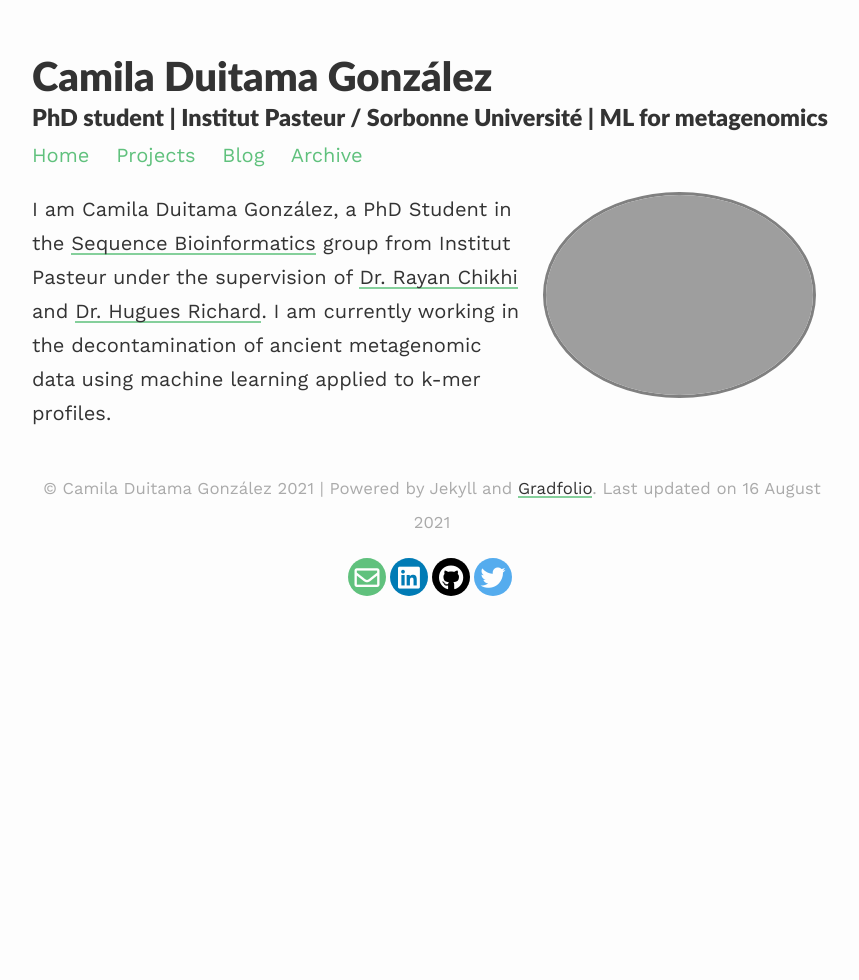
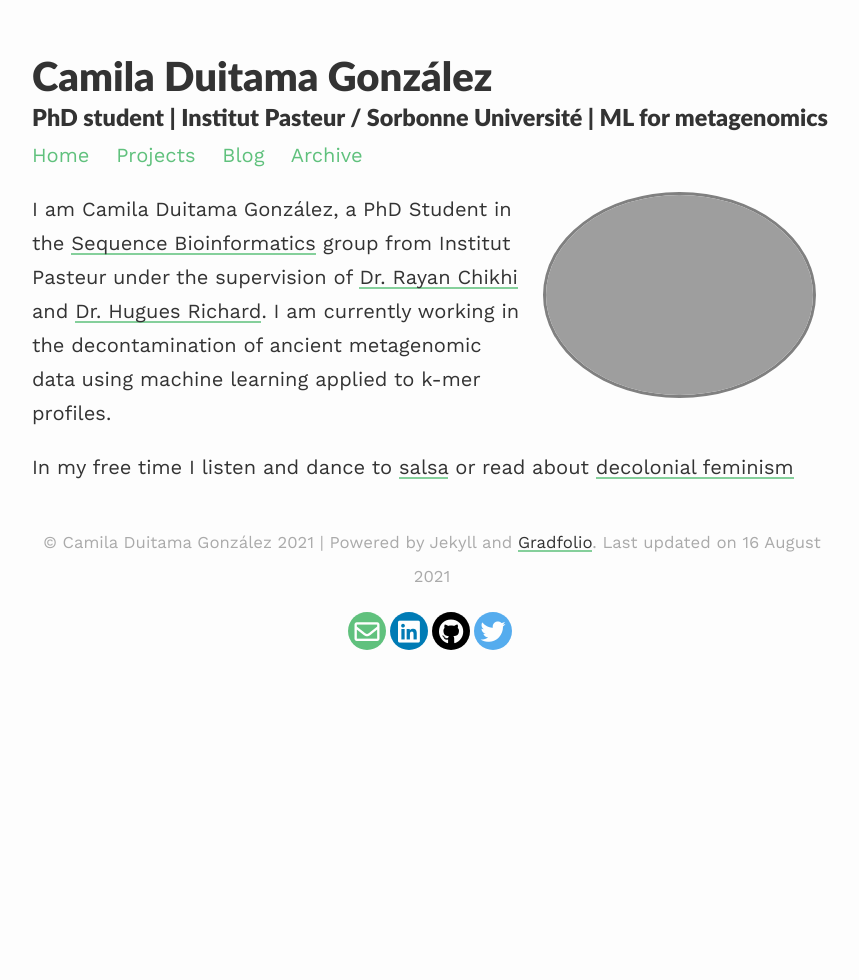
Before and after one commit to BioGeek/gradfolio, a Jekyll site: the page built from index.md, in a window 1280 px wide. Shown: the whole page, without its empty margins (208-1067 px from the left). Built offline with Jekyll 4.4.1, drawn with Linux system fonts in a browser that asks for light colours; nearby versions of some CDN libraries.

Commit message:
Update index.md

```diff
--- a/index.md
+++ b/index.md
@@ -8,3 +8,5 @@ published: true
 ---
 
 I am Camila Duitama González, a PhD Student in the [Sequence Bioinformatics](https://research.pasteur.fr/en/team/sequence-bioinformatics/) group from Institut Pasteur under the supervision of [Dr. Rayan Chikhi]() and [Dr. Hugues Richard](http://www.lgm.upmc.fr/hrichard/). I am currently working in the decontamination of ancient metagenomic data using machine learning applied to k-mer profiles.
+
+In my free time I listen and dance to [salsa](http://latinastereo.com) or read about [decolonial feminism](https://masp.org.br/uploads/temp/temp-vqwSWUGgIDVZXgPEXbvU.pdf)
```
